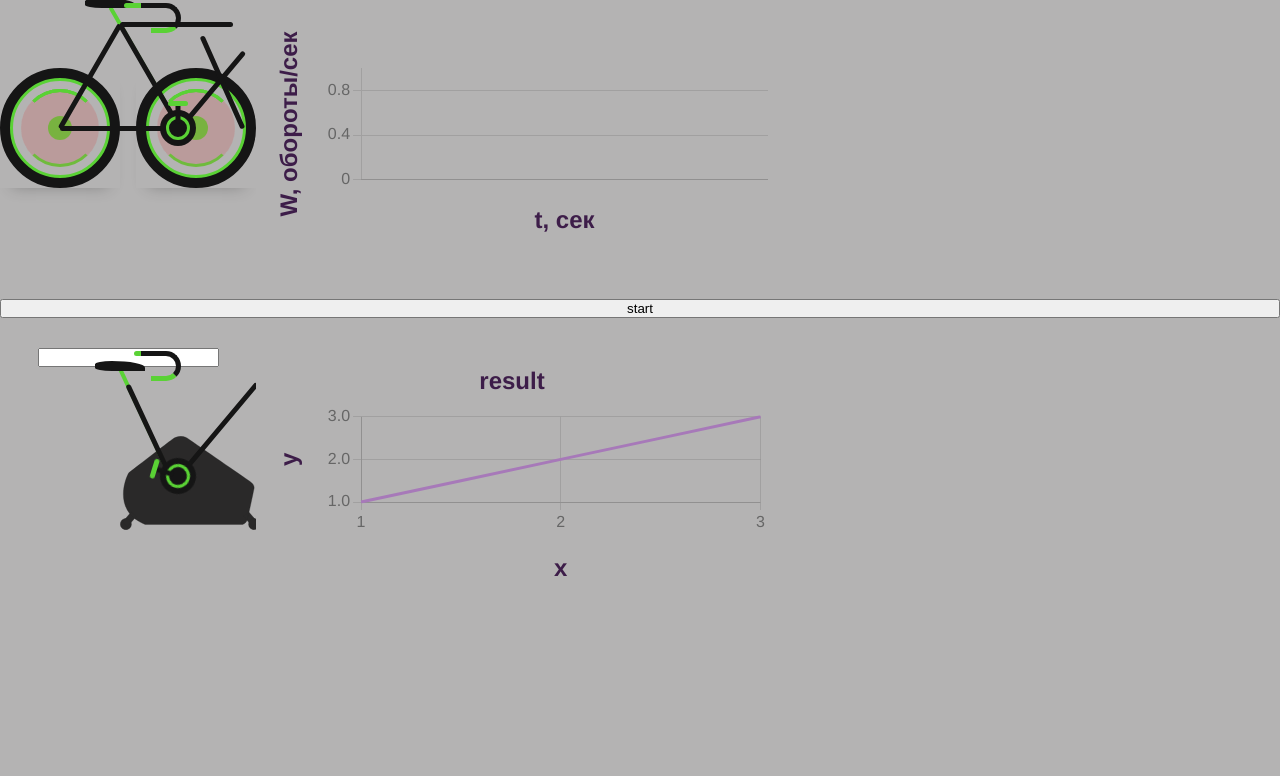
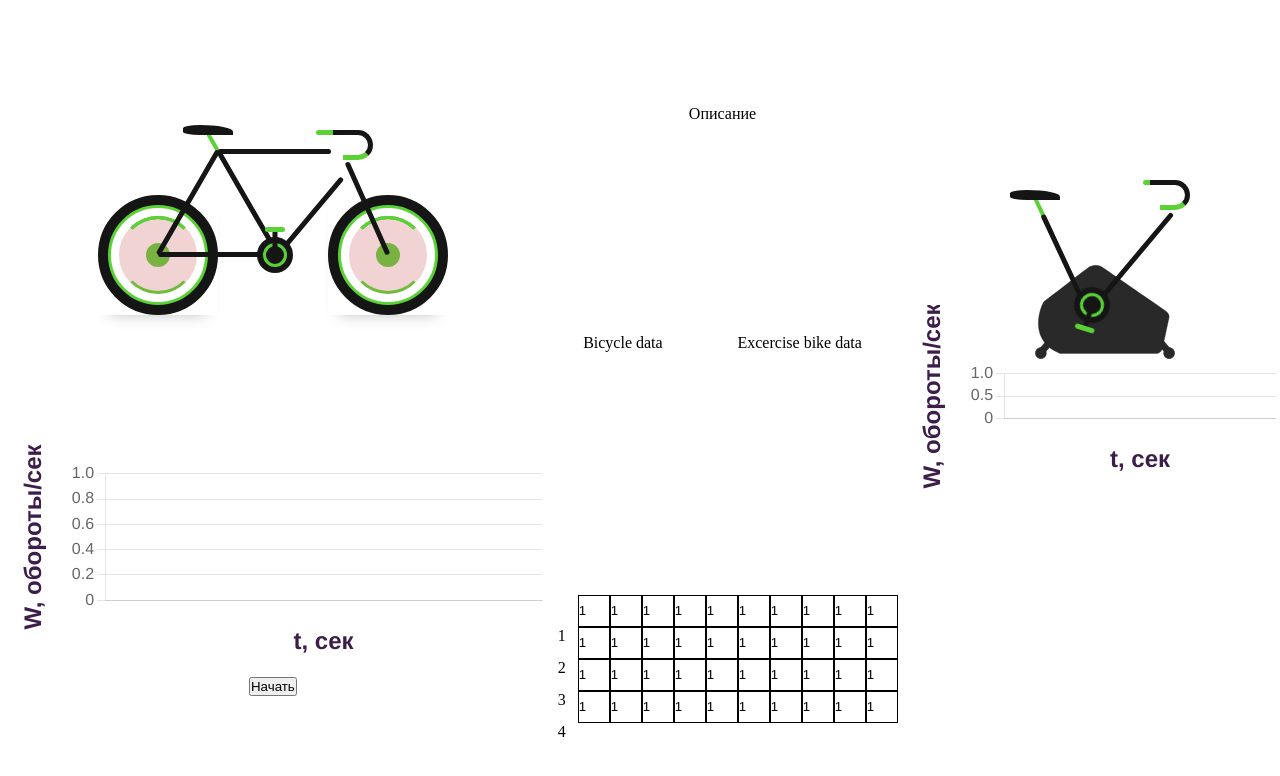
Before and after one commit to brokkko/exercise_bike, a React (Vite) app in the folder frontend/: page / in a window 1280 px wide. Shown: the top 776 px of the page. Built offline with nearby package versions, Linux system fonts and the light colour scheme.

Commit message:
main page

```diff
--- a/frontend/src/components/animation/BicycleStyle.css
+++ b/frontend/src/components/animation/BicycleStyle.css
@@ -9,7 +9,7 @@ body {
 }
 
 .bicycle-container {
-    position: absolute;
+    position: relative;
     margin: auto;
     top: 0;
     left: 0;
--- a/frontend/src/components/animation/ExerciseBikeComponent.tsx
+++ b/frontend/src/components/animation/ExerciseBikeComponent.tsx
@@ -14,17 +14,11 @@ export default class ExerciseBikeComponent extends Component {
         this.state = {animationSpeed: 10};
     }
 
-    test = (e: React.FormEvent<HTMLInputElement>) => {
-        console.log(e.target)
-        this.setState({
-            "animationSpeed": e.currentTarget.value
-        })
-    }
 
     render() {
         return (
-            <>
-                <input type="number" onInput={this.test}/>
+            <div style={{position: "relative"}}>
+
 
                 <div className="ex_bicycle-container">
                     <div className="gear" style={{animation: `rt ${this.state.animationSpeed}s linear infinite`}}>
@@ -43,7 +37,7 @@ export default class ExerciseBikeComponent extends Component {
                     <div className="bike-body"></div>
 
                 </div>
-            </>
+            </div>
         );
     }
 }
--- a/frontend/src/components/graphics/GraphicsComponent.tsx
+++ b/frontend/src/components/graphics/GraphicsComponent.tsx
@@ -136,7 +136,7 @@ export default class GraphicsComponent extends Component<GraphicsProps> {
     render() {
         return (
             <>
-                <Line data={this.setData()} options={this.setOptions()} />
+                <Line data={this.setData()} style={{width: "100%"}} options={this.setOptions()} />
             </>
         );
     }
--- a/frontend/src/components/scenecomponent/SceneComponent.tsx
+++ b/frontend/src/components/scenecomponent/SceneComponent.tsx
@@ -59,34 +59,38 @@ export default class SceneComponent extends Component {
 
     render() {
         return (
-            <>
-                <div className="scene">
-                    <div className="flex-row">
-                        <div className="scene-bicycle-container">
+            <div className="page">
+
+                <div className="title">
+                   Описание
+
+                </div>
+
+                <div className="bicycle-scene-container">
                     <BicycleComponent animationSpeed={this.state.bicycleWlist[this.state.bicycleWlist.length - 1]}/>
+                    <GraphicsComponent x={this.state.Tlist} x_label_name={"t, сек"} y={this.state.bicycleWlist} y_label_name={"W, обороты/сек"} result_label_name={""}/>
+                    <button onClick={this.startBicycleSimulation}> Начать </button>
                 </div>
-                        <div className="bicycle-graphics">
+
+                <div className="bicycle-data">
+                    Bicycle data
+                </div>
+
+                <div className="exercise-scene-container">
+                    <ExerciseBikeComponent/>
                     <GraphicsComponent x={this.state.Tlist} x_label_name={"t, сек"} y={this.state.bicycleWlist} y_label_name={"W, обороты/сек"} result_label_name={""}/>
                 </div>
 
+                <div className="exercise-data">
+                    Excercise bike data
                 </div>
 
-                    <button onClick={this.startBicycleSimulation}>
-                        start
-                    </button>
 
-                    <div className="flex-row">
-                        <div className="scene-exercise-bike-container">
-                            <ExerciseBikeComponent/>
-                        </div>
-                        <div className="bicycle-graphics">
-                            <GraphicsComponent x={[1, 2, 3]} x_label_name={"x"} y={[1, 2, 3]} y_label_name={"y"} result_label_name={"result"}/>
-                        </div>
+                <div className="table-container">
+                    <GearTable tableData={[[1,1,1,1,1,1,1,1,1,1],[1,1,1,1,1,1,1,1,1,1],[1,1,1,1,1,1,1,1,1,1],[1,1,1,1,1,1,1,1,1,1],]} onChange={(x,y,n) => {}}/>
                 </div>
 
             </div>
-
-            </>
         );
     }
 }
--- a/frontend/src/components/scenecomponent/SceneStyle.css
+++ b/frontend/src/components/scenecomponent/SceneStyle.css
@@ -1,38 +1,44 @@
-.scene {
-    display: flex;
-    flex-direction: column;
-    gap: 30px;
+.page{
+    display: grid;
+    /* grid-template-rows: auto; */
+    grid-template-areas:
+        "bc title title exc"
+        "bc bcData excData exc"
+        "bc table table exc";
     height: 100%;
-    width: 100%;
-    background: #b4b3b3;
+    align-items: center;
 }
 
-.scene-bicycle-container {
-    width: 20vw;
-    height: 20vw;
-    padding: 0;
-    margin: 0;
-    background: #b4b3b3;
-    position: relative;
-
-    display: flex;
+.title{
+    grid-area: title;
 }
 
-.bicycle-graphics {
-    width: 40vw;
-    height: 21vw;
+.bicycle-scene-container{
+
+    grid-area: bc;
+    /*display: flex;*/
+    flex-direction: column;
 }
 
-.flex-row {
-    display: flex;
-    flex-direction: row;
+.exercise-scene-container{
+    grid-area: exc;
+    /*display: flex;*/
+    flex-direction: column;
+
 }
 
-.scene-exercise-bike-container {
-    width: 20vw;
-    height: 20vw;
-    background: #b4b3b3;
-    position: relative;
+.bicycle-data{
+    grid-area: bcData;
+}
 
+.exercise-data{
+    grid-area: excData;
+}
+
+.table-container{
+    grid-area: table;
+}
+
+.graphic-display{
 
 }
--- a/frontend/src/index.css
+++ b/frontend/src/index.css
@@ -4,5 +4,5 @@ body {
   place-items: center;
   min-width: 320px;
   min-height: 100vh;
-  /*background: #1E1F26;*/
+  background: #ffffff;
 }
```
Lines whose indentation alone changed are shown as unchanged.
